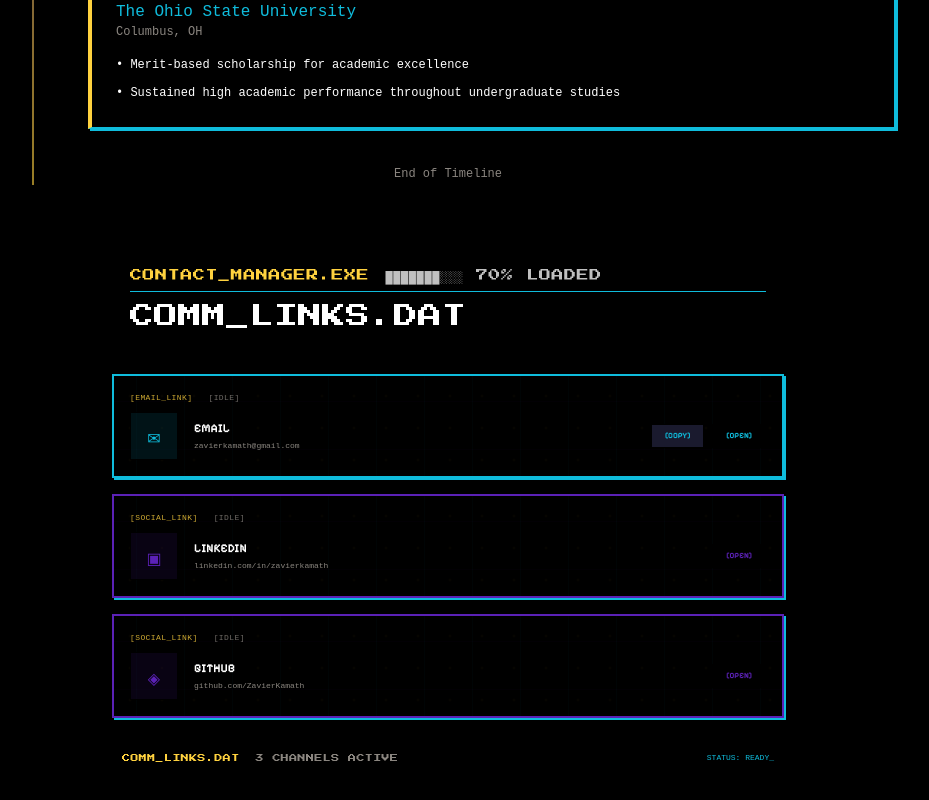
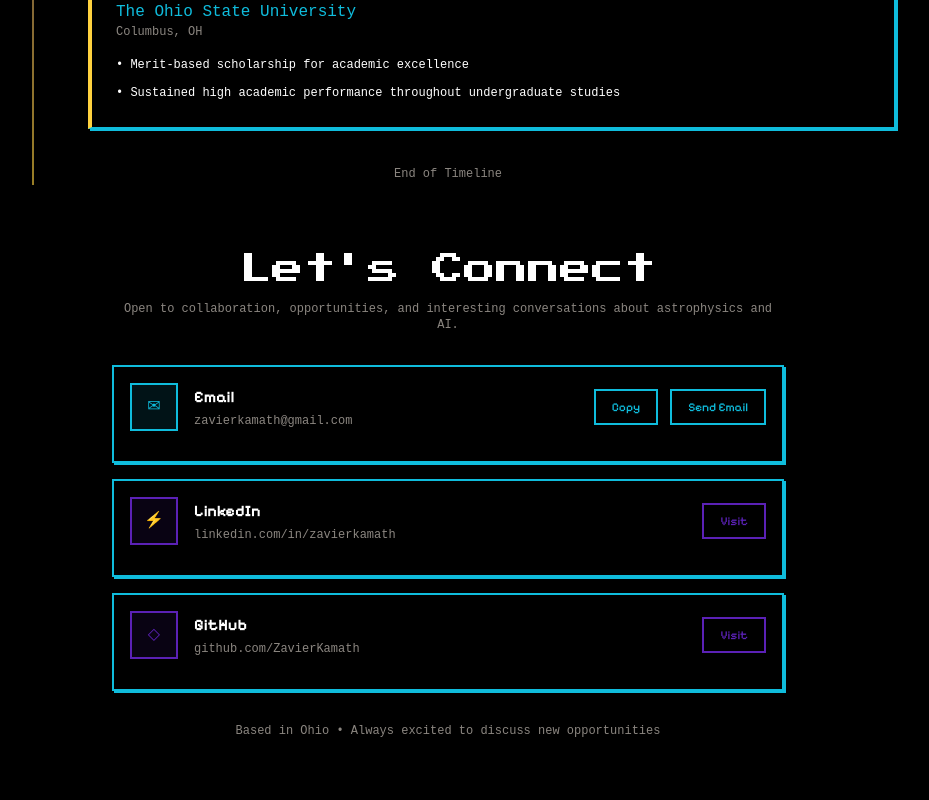
Before and after one commit to ZavierKamath/portfolio, a Next.js app: page /about in a window 1280 px wide. Shown: the part 2770-3570 px from the top of the page, without its empty margins (192-1121 px from the left). Built offline with nearby package versions, Linux system fonts and the light colour scheme.

Commit message:
social cards on about page fixed

```diff
--- a/src/components/about/ContactLinks.tsx
+++ b/src/components/about/ContactLinks.tsx
@@ -28,7 +28,7 @@ const contactData: ContactLink[] = [
     label: "LinkedIn",
     value: "linkedin.com/in/zavierkamath",
     href: "https://linkedin.com/in/zavierkamath",
-    icon: "▣",
+    icon: "⚡",
     type: "social"
   },
   {
@@ -36,14 +36,13 @@ const contactData: ContactLink[] = [
     label: "GitHub",
     value: "github.com/ZavierKamath",
     href: "https://github.com/ZavierKamath",
-    icon: "◈",
+    icon: "◇",
     type: "social"
   }
 ];
 
 export default function ContactLinks() {
   const { copy, copied } = useClipboard();
-  const [hoveredId, setHoveredId] = useState<string | null>(null);
   const [lastCopiedText, setLastCopiedText] = useState<string>('');
 
   const handleCopy = async (text: string, e: React.MouseEvent) => {
@@ -73,54 +72,39 @@ export default function ContactLinks() {
 
   return (
     <section className="max-w-2xl mx-auto">
-      {/* Terminal Header */}
-      <div className="mb-6">
-        <div className="border-pixel border-stellar-cyan bg-void-black p-4 font-display">
-          <div className="text-terminal text-sm mb-2">
-            <span className="text-quasar-yellow">CONTACT_MANAGER.exe</span>
-            <span className="ml-4">███████░░░ 70% Loaded</span>
-          </div>
-          <div className="border-t border-stellar-cyan pt-2">
-            <h2 className="text-gradient font-display text-xl glow-cyan">COMM_LINKS.DAT</h2>
-          </div>
-        </div>
+      {/* Clean section header */}
+      <div className="text-center mb-8">
+        <h2 className="text-gradient font-display text-2xl mb-3">Let's Connect</h2>
+        <p className="text-asteroid-grey text-sm">
+          Open to collaboration, opportunities, and interesting conversations about astrophysics and AI.
+        </p>
       </div>
 
-      {/* Contact Links Grid */}
-      <div className="space-y-4 pixel-stagger-children">
+      {/* Contact cards - matching ProjectCard styling */}
+      <div className="space-y-4">
         {contactData.map((contact, index) => (
           <div
             key={contact.id}
-            className="pixel-scroll-reveal relative"
+            className="group transition-transform hover:scale-105"
             style={{
               animationDelay: `${index * 100}ms`
             }}
           >
             <div
-              className="card-pixel card-terminal card-interactive p-4 transition-all duration-150 hover:shadow-pixel-lg"
+              className="card p-4 transition-all duration-200"
               style={{
-                borderColor: getTypeColor(contact.type),
-                backgroundColor: 'var(--cosmic-navy)',
-                transition: 'all 0.15s steps(4)'
+                border: '2px solid var(--stellar-cyan)',
+                backgroundColor: 'var(--void-black)',
+                boxShadow: '2px 2px 0 var(--stellar-cyan)',
               }}
-              onMouseEnter={() => setHoveredId(contact.id)}
-              onMouseLeave={() => setHoveredId(null)}
             >
-              {/* Status Bar */}
-              <div className="text-xs font-body text-terminal mb-2 opacity-80">
-                <span className="text-quasar-yellow">[{contact.type.toUpperCase()}_LINK]</span>
-                <span className="ml-4 text-asteroid-grey">
-                  {hoveredId === contact.id ? '[READY]' : '[IDLE]'}
-                </span>
-              </div>
-
               <div className="flex items-center justify-between">
-                {/* Contact Info */}
+                {/* Contact info with clean layout */}
                 <div className="flex items-center space-x-4">
                   <div
-                    className="w-12 h-12 border-pixel flex items-center justify-center font-display text-lg"
+                    className="w-12 h-12 flex items-center justify-center text-lg"
                     style={{
-                      borderColor: getTypeColor(contact.type),
+                      border: '2px solid ' + getTypeColor(contact.type),
                       backgroundColor: getTypeBackground(contact.type),
                       color: getTypeColor(contact.type)
                     }}
@@ -129,26 +113,28 @@ export default function ContactLinks() {
                   </div>
 
                   <div>
-                    <h3 className="font-ui font-bold text-star-white mb-1 text-sm">
-                      {contact.label.toUpperCase()}
+                    <h3 className="font-ui font-bold text-star-white mb-1">
+                      {contact.label}
                     </h3>
-                    <p className="font-body text-xs text-asteroid-grey">
+                    <p className="font-body text-sm text-asteroid-grey">
                       {contact.value}
                     </p>
                   </div>
                 </div>
 
-                {/* Action Buttons */}
-                <div className="flex items-center space-x-2">
+                {/* Action buttons with clean styling */}
+                <div className="flex items-center space-x-3">
                   {contact.copyable && (
                     <button
                       onClick={(e) => handleCopy(contact.value, e)}
-                      className="px-3 py-1 border-pixel border-stellar-cyan bg-cosmic-indigo text-stellar-cyan font-ui text-xs font-bold hover:bg-stellar-cyan hover:text-void-black transition-all duration-150"
+                      className="px-4 py-2 text-sm font-ui font-medium transition-all duration-200"
                       style={{
-                        transition: 'all 0.15s steps(4)'
+                        border: '2px solid var(--stellar-cyan)',
+                        backgroundColor: copied && lastCopiedText === contact.value ? 'var(--stellar-cyan)' : 'var(--void-black)',
+                        color: copied && lastCopiedText === contact.value ? 'var(--void-black)' : 'var(--stellar-cyan)',
                       }}
                     >
-                      {copied && lastCopiedText === contact.value ? '[COPIED!]' : '[COPY]'}
+                      {copied && lastCopiedText === contact.value ? 'Copied!' : 'Copy'}
                     </button>
                   )}
 
@@ -156,45 +142,30 @@ export default function ContactLinks() {
                     href={contact.href}
                     target={contact.type !== 'email' ? '_blank' : undefined}
                     rel={contact.type !== 'email' ? 'noopener noreferrer' : undefined}
-                    className="px-3 py-1 border-pixel bg-void-black font-ui text-xs font-bold hover:shadow-pixel-sm transition-all duration-150"
+                    className="px-4 py-2 text-sm font-ui font-medium transition-all duration-200 hover:scale-105"
                     style={{
-                      borderColor: getTypeColor(contact.type),
+                      border: '2px solid ' + getTypeColor(contact.type),
+                      backgroundColor: 'var(--void-black)',
                       color: getTypeColor(contact.type),
-                      transition: 'all 0.15s steps(4)'
                     }}
                   >
-                    [OPEN]
+                    {contact.type === 'email' ? 'Send Email' : 'Visit'}
                   </a>
                 </div>
               </div>
 
-              {/* Hover Effect ASCII Decoration */}
-              {hoveredId === contact.id && (
-                <div
-                  className="absolute -top-1 -right-1 font-display text-xs pixel-blink"
-                  style={{ color: getTypeColor(contact.type) }}
-                >
-                  ▸
-                </div>
-              )}
+              {/* Subtle hover indicator */}
+              <div
+                className="h-0.5 w-0 bg-stellar-cyan transition-all duration-300 group-hover:w-full mt-3"
+              />
             </div>
           </div>
         ))}
       </div>
 
-      {/* Terminal Footer */}
-      <div className="mt-6 border-pixel border-stellar-cyan bg-void-black p-2 font-body text-xs">
-        <div className="flex justify-between items-center">
-          <div className="text-terminal">
-            <span className="text-quasar-yellow">COMM_LINKS.DAT</span>
-            <span className="ml-4 text-asteroid-grey">
-              {contactData.length} CHANNELS ACTIVE
-            </span>
-          </div>
-          <div className="text-stellar-cyan">
-            STATUS: READY_
-          </div>
-        </div>
+      {/* Simple footer note */}
+      <div className="text-center mt-8 text-asteroid-grey text-sm">
+        <p>Based in Ohio • Always excited to discuss new opportunities</p>
       </div>
     </section>
   );
```
